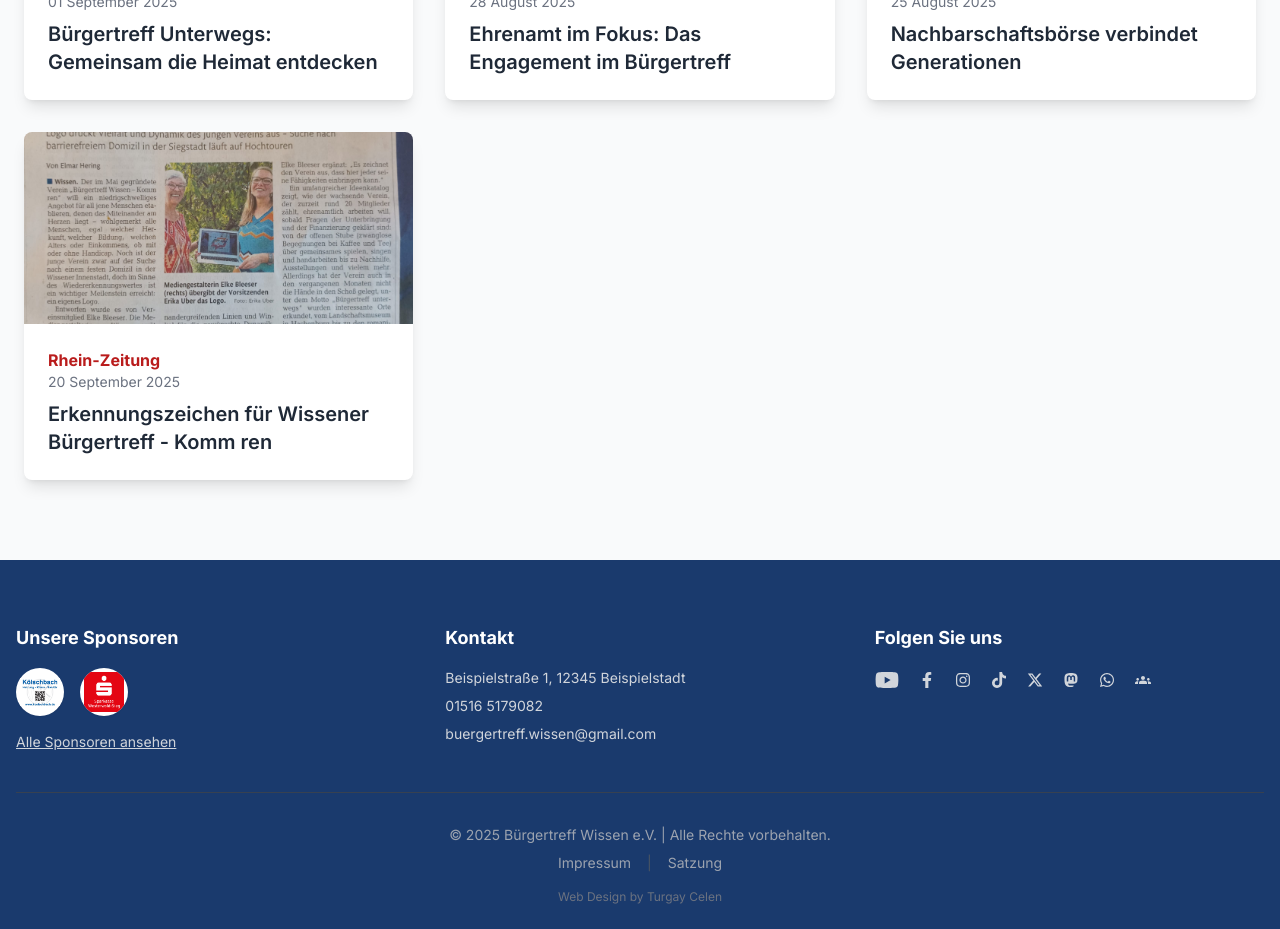
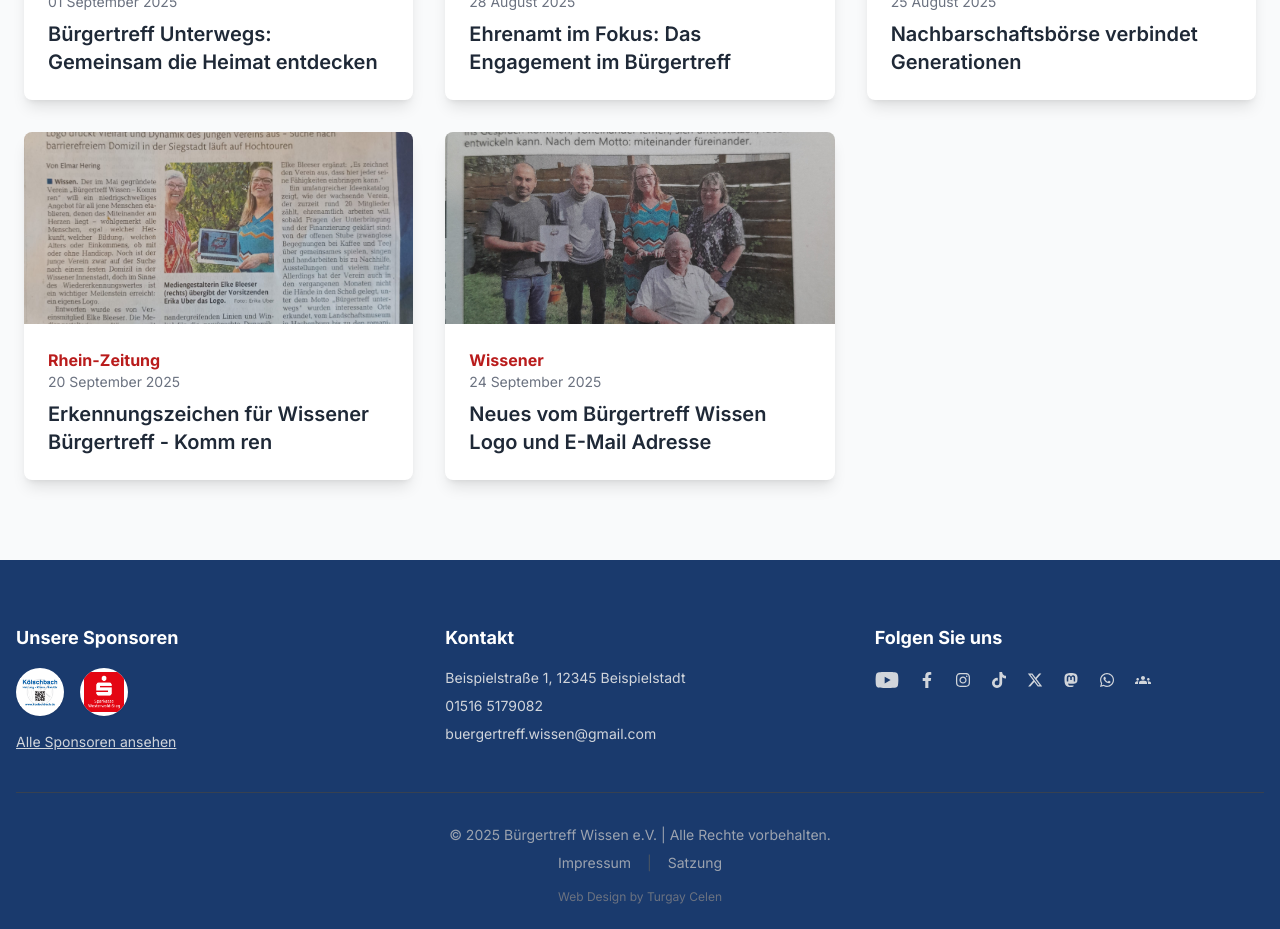
Before and after one commit to trgycln/buergertreff-react-sitesi, a React (Create React App) app: page /presse in a window 1280 px wide. Shown: the part 1240-2169 px from the top of the page. Built offline with nearby package versions, Linux system fonts and the light colour scheme.

Commit message:
Yeni Gazete Haberi eklendi

```diff
--- a/src/components/Hero.js
+++ b/src/components/Hero.js
@@ -24,7 +24,7 @@ const Hero = ({ imageUrl, videoUrl, children }) => {
       )}
 
       {/* Videonun üzerindeki karartma katmanı */}
-      <div className="absolute inset-0 bg-rcBlue opacity-60 z-10"></div>
+      <div className="absolute inset-0 bg-rcBlue opacity-40 z-10"></div>
 
       {/* Metin içeriği */}
       <div className="relative z-20">
--- a/src/pages/Presse.js
+++ b/src/pages/Presse.js
@@ -13,6 +13,8 @@ import presse4 from '../assets/images/presse-4.jpg';
 import presse5 from '../assets/images/presse-5.jpg';
 import presse6 from '../assets/images/presse-6.jpg';
 import presse7 from '../assets/images/presse-7.jpg';
+import presse8 from '../assets/images/presse-8.jpg';
+
 
 Modal.setAppElement('#root');
 
@@ -73,6 +75,12 @@ const Presse = () => {
             date: "20 September 2025",
             title: "Erkennungszeichen für Wissener Bürgertreff - Komm ren",
             image: presse7
+        },
+           {
+            publication: "Wissener",
+            date: "24 September 2025",
+            title: "Neues vom Bürgertreff Wissen Logo und E-Mail Adresse ",
+            image: presse8
         }
     ];
 
```
Also changed, not shown: src/assets/images/presse-8.jpg (added).
